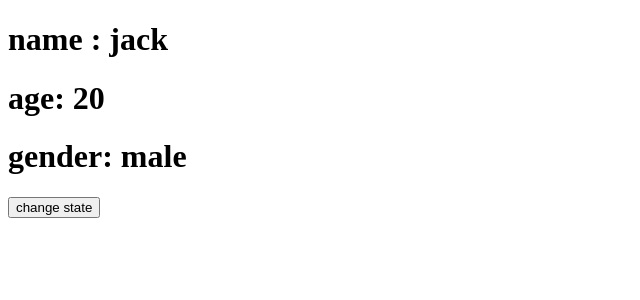
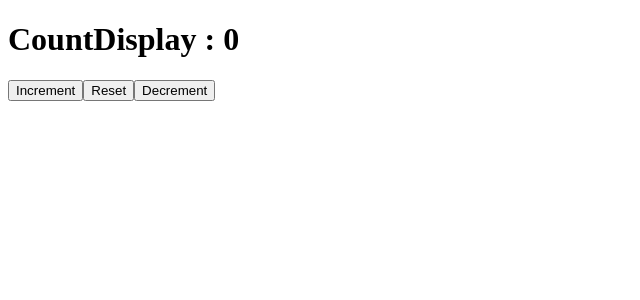
Before and after one commit to marchbom/react_ts, a React (Vite) app: page / in a window 1280 px wide. Shown: the top 300 px of the page, without its empty margins (0-640 px from the left). Built offline with nearby package versions, Linux system fonts and the light colour scheme.

Commit message:
70강 카운터 컴포넌트 만들기

```diff
--- a/src/App.tsx
+++ b/src/App.tsx
@@ -1,20 +1,9 @@
-import { useState } from "react";
+import Count from "./components/Count";
 
 export default function App() {
-  const [name, setName] = useState("jack");
-  const [age, setAge] = useState(20);
-  const [gender, setGender] = useState("male");
-  const stateHandler = () => {
-    setName("bomin");
-    setAge(20);
-    setGender("female");
-  };
   return (
     <>
-      <h1>name : {name}</h1>
-      <h1>age: {age}</h1>
-      <h1>gender: {gender}</h1>
-      <button onClick={stateHandler}>change state</button>
+      <Count />
     </>
   );
 }
--- /dev/null
+++ b/src/components/Count.tsx
@@ -0,0 +1,27 @@
+import { useState } from "react";
+import CountButton from "./CountButton";
+import CountDisplay from "./CountDisplay";
+
+export default function Count() {
+  const [count, setCount] = useState(0);
+  const handleIncrement = () => {
+    setCount((count) => count + 1);
+  };
+  const handleDecrement = () => {
+    setCount((count) => count - 1);
+  };
+
+  const handleReset = () => {
+    setCount(0);
+  };
+  return (
+    <>
+      <CountDisplay count={count} />
+      <CountButton
+        handleIncrement={handleIncrement}
+        handleDecrement={handleDecrement}
+        handleReset={handleReset}
+      />
+    </>
+  );
+}
--- /dev/null
+++ b/src/components/CountButton.tsx
@@ -0,0 +1,17 @@
+export default function CountButton({
+  handleIncrement,
+  handleDecrement,
+  handleReset,
+}: {
+  handleIncrement: () => void;
+  handleDecrement: () => void;
+  handleReset: () => void;
+}) {
+  return (
+    <>
+      <button onClick={handleIncrement}>Increment</button>
+      <button onClick={handleReset}>Reset</button>
+      <button onClick={handleDecrement}>Decrement</button>
+    </>
+  );
+}
--- /dev/null
+++ b/src/components/CountDisplay.tsx
@@ -0,0 +1,7 @@
+export default function CountDisplay({ count }: { count: number }) {
+  return (
+    <>
+      <h1>CountDisplay : {count}</h1>
+    </>
+  );
+}
```
